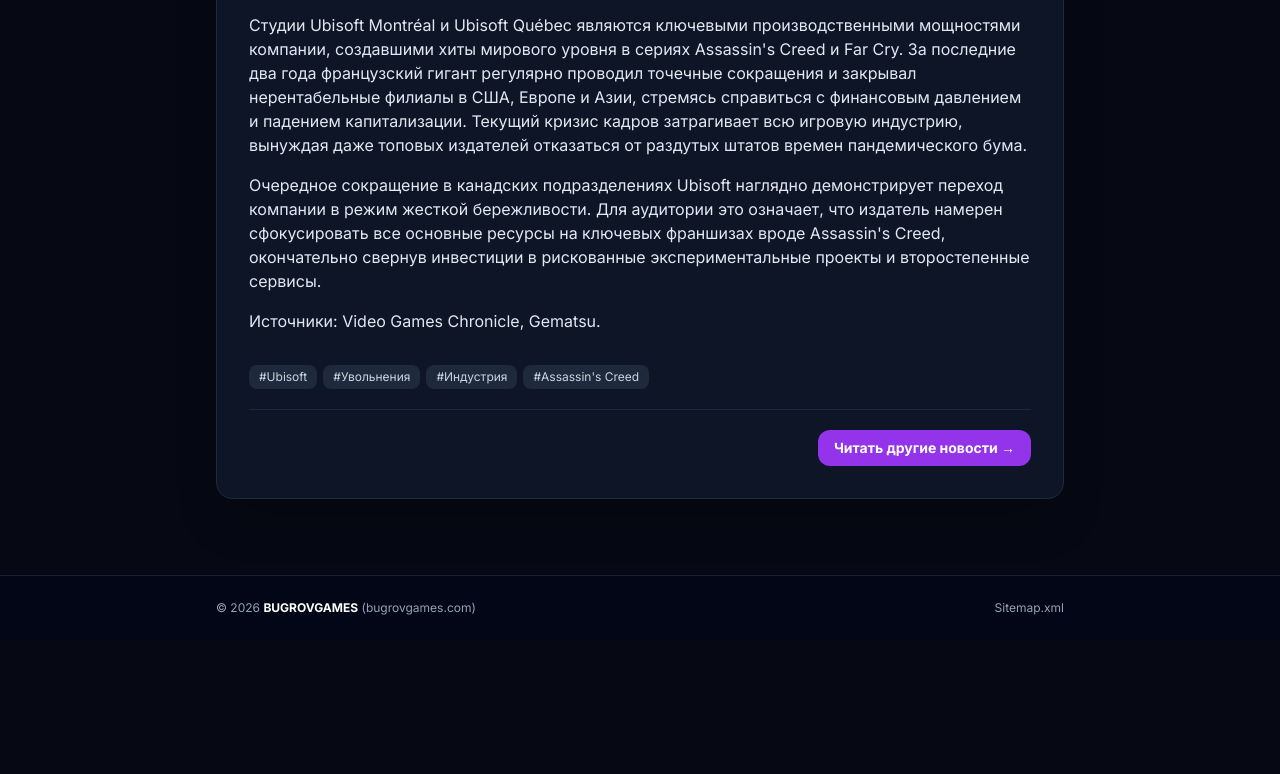
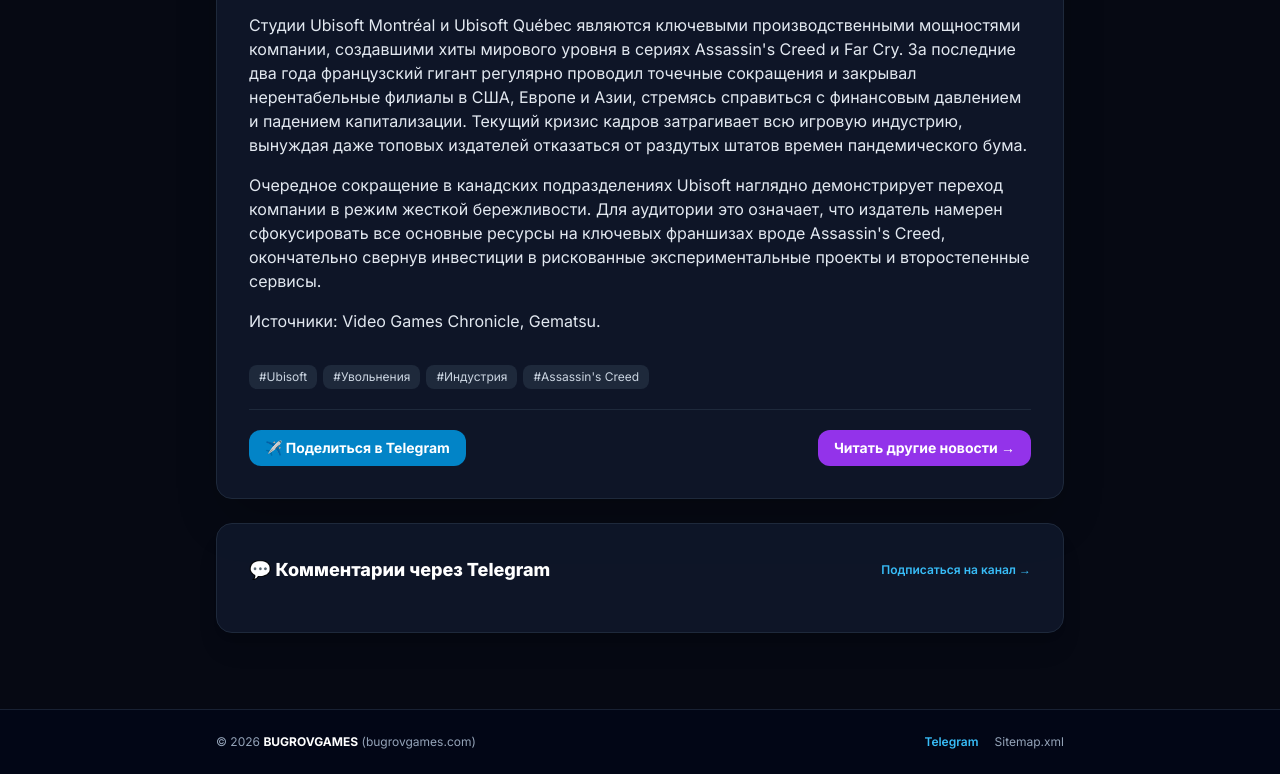
Before and after one commit to BUGROVGAMES/bugrovgames.github.io, a plain HTML site: page p/1795104350633.html in a window 1280 px wide. Shown: the part 976-1750 px from the top of the page. Before the commit the page ends 1616 px from the top, so only its background shows below. Drawn offline with nearby package versions, Linux system fonts and the light colour scheme; no server answers; a script that the page names is missing.

Commit message:
SEO page: p/1795104350633.html

```diff
--- a/p/1795104350633.html
+++ b/p/1795104350633.html
@@ -53,15 +53,18 @@
 </head>
 <body class="min-h-screen flex flex-col selection:bg-purple-600 selection:text-white">
   <header class="border-b border-purple-500/30 bg-[#060913]/95 sticky top-0 z-30 backdrop-blur">
-    <div class="max-w-4xl mx-auto px-4 sm:px-6 py-4 flex items-center justify-between gap-4">
+    <div class="max-w-4xl mx-auto px-4 sm:px-6 py-4 flex items-center justify-between gap-3">
       <a href="../" class="flex items-center gap-2.5">
         <span class="font-gamer text-lg sm:text-xl font-black tracking-wider text-white">BUGROV<span class="bg-gradient-to-r from-cyan-400 via-purple-400 to-pink-400 bg-clip-text text-transparent">GAMES</span></span>
       </a>
-      <a href="../" class="px-3.5 py-1.5 rounded-xl bg-slate-900 hover:bg-purple-600 border border-slate-700 text-xs sm:text-sm font-semibold text-white transition">← Все новости</a>
+      <div class="flex items-center gap-2">
+        <a href="https://t.me/bugrovgames" target="_blank" rel="noopener" class="px-3 py-1.5 rounded-xl bg-sky-500/15 hover:bg-sky-500/25 border border-sky-400/40 text-xs sm:text-sm font-semibold text-sky-300 transition">✈️ Telegram</a>
+        <a href="../" class="px-3.5 py-1.5 rounded-xl bg-slate-900 hover:bg-purple-600 border border-slate-700 text-xs sm:text-sm font-semibold text-white transition">← Все новости</a>
+      </div>
     </div>
   </header>
 
-  <main class="flex-1 max-w-4xl w-full mx-auto px-4 sm:px-6 py-7">
+  <main class="flex-1 max-w-4xl w-full mx-auto px-4 sm:px-6 py-7 space-y-6">
     <article class="rounded-2xl bg-slate-900/90 border border-slate-800 overflow-hidden shadow-2xl">
       <div class="relative h-64 sm:h-96 bg-slate-950">
         <img src="https://cdn.akamai.steamstatic.com/steam/apps/2208920/header.jpg" alt="Ubisoft уволила 166 сотрудников в канадских студиях Ubisoft Montréal и Ubisoft Québec" class="w-full h-full object-cover" onerror="this.style.display='none'" />
@@ -94,17 +97,31 @@
           <span class="px-2.5 py-1 rounded-lg bg-slate-800 text-xs text-slate-300">#Ubisoft</span><span class="px-2.5 py-1 rounded-lg bg-slate-800 text-xs text-slate-300">#Увольнения</span><span class="px-2.5 py-1 rounded-lg bg-slate-800 text-xs text-slate-300">#Индустрия</span><span class="px-2.5 py-1 rounded-lg bg-slate-800 text-xs text-slate-300">#Assassin's Creed</span>
         </div>
 
-        <div class="pt-5 border-t border-slate-800 flex flex-wrap items-center justify-end gap-3">
+        <div class="pt-5 border-t border-slate-800 flex flex-wrap items-center justify-between gap-3">
+          <a href="https://t.me/share/url?url=https%3A%2F%2Fbugrovgames.com%2Fp%2F1795104350633.html&amp;text=Ubisoft%20%D1%83%D0%B2%D0%BE%D0%BB%D0%B8%D0%BB%D0%B0%20166%20%D1%81%D0%BE%D1%82%D1%80%D1%83%D0%B4%D0%BD%D0%B8%D0%BA%D0%BE%D0%B2%20%D0%B2%20%D0%BA%D0%B0%D0%BD%D0%B0%D0%B4%D1%81%D0%BA%D0%B8%D1%85%20%D1%81%D1%82%D1%83%D0%B4%D0%B8%D1%8F%D1%85%20Ubisoft%20Montr%C3%A9al%20%D0%B8%20Ubisoft%20Qu%C3%A9bec" target="_blank" rel="noopener" class="px-4 py-2 rounded-xl bg-sky-600 hover:bg-sky-500 text-xs sm:text-sm font-bold text-white flex items-center gap-2 transition">
+            ✈️ Поделиться в Telegram
+          </a>
           <a href="../" class="px-4 py-2 rounded-xl bg-purple-600 hover:bg-purple-500 text-xs sm:text-sm font-bold text-white transition">Читать другие новости →</a>
         </div>
       </div>
     </article>
+
+    <div class="rounded-2xl bg-slate-900/90 border border-slate-800 p-5 sm:p-8 shadow-xl">
+            <div class="flex flex-wrap items-center justify-between gap-2 mb-4">
+              <h2 class="text-base sm:text-lg font-extrabold text-white">💬 Комментарии через Telegram</h2>
+              <a href="https://t.me/bugrovgames" target="_blank" rel="noopener" class="text-xs font-semibold text-sky-400 hover:text-sky-300">Подписаться на канал →</a>
+            </div>
+            <script async src="https://comments.app/js/widget.js?3" data-comments-app-website="AHhS9JKa" data-limit="15" data-color="A855F7" data-dark="1"></script>
+          </div>
   </main>
 
   <footer class="border-t border-slate-800/80 bg-slate-950/90 py-6 mt-12">
     <div class="max-w-4xl mx-auto px-4 sm:px-6 text-xs text-slate-400 flex flex-col sm:flex-row items-center justify-between gap-3">
       <div>© 2026 <span class="text-white font-bold">BUGROVGAMES</span> (bugrovgames.com)</div>
-      <a href="../sitemap.xml" class="hover:text-cyan-400">Sitemap.xml</a>
+      <div class="flex items-center gap-4">
+        <a href="https://t.me/bugrovgames" target="_blank" rel="noopener" class="text-sky-400 hover:text-sky-300 font-semibold">Telegram</a>
+        <a href="../sitemap.xml" class="hover:text-cyan-400">Sitemap.xml</a>
+      </div>
     </div>
   </footer>
 
```
